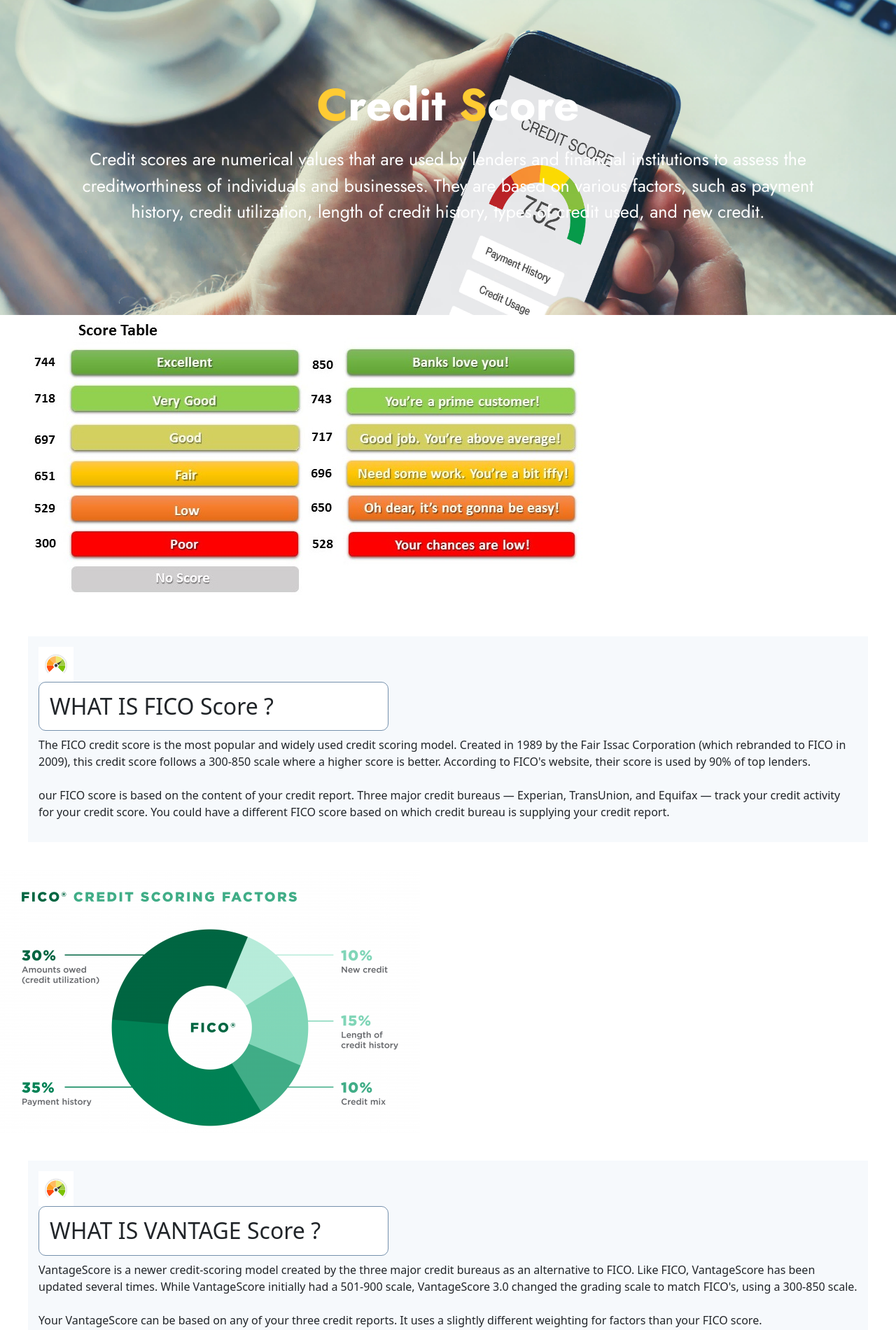
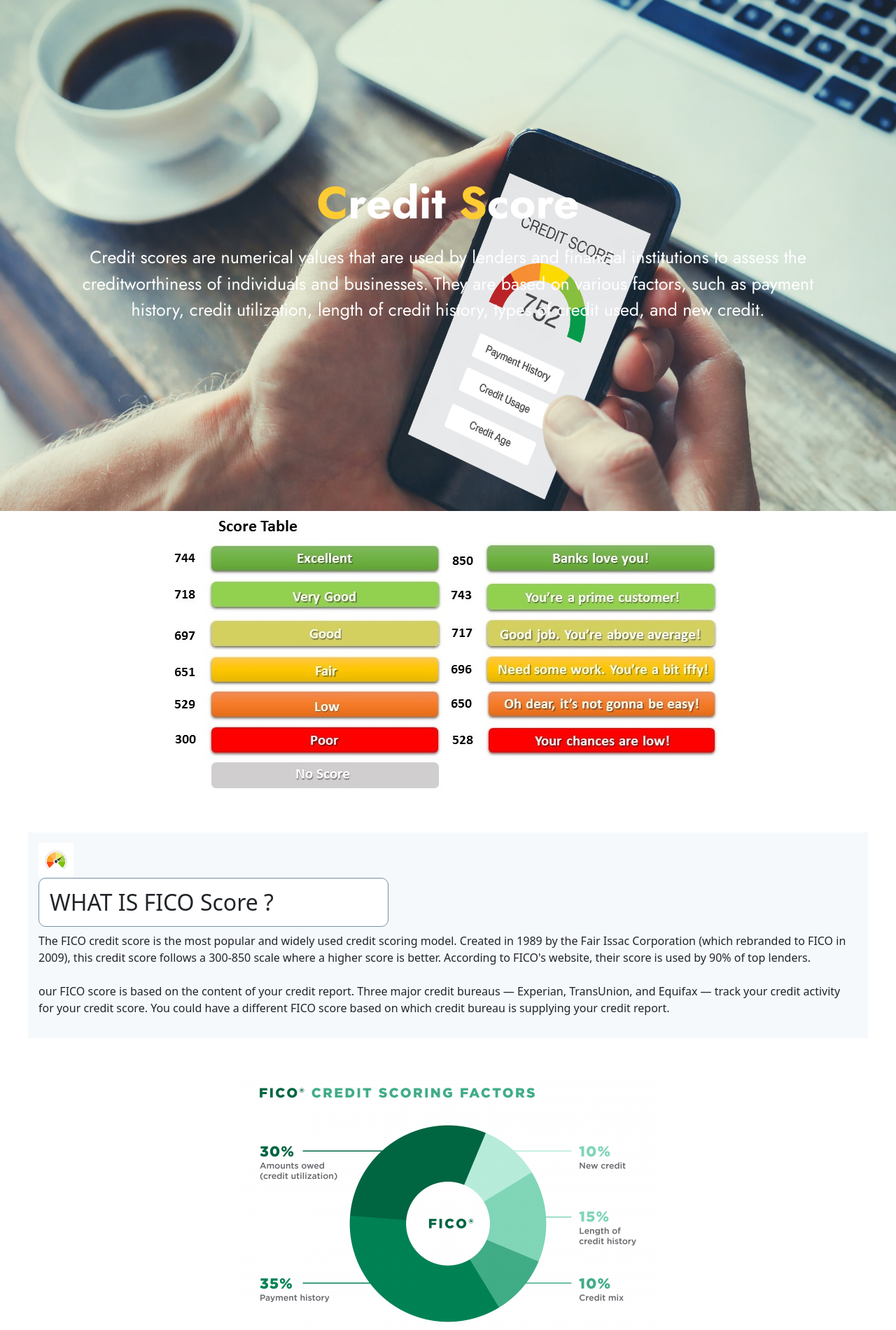
Before and after one commit to KRenHong/FiNANCE, a PHP site: page /credit.php in a window 1280 px wide. Shown: the part 72-1972 px from the top of the page at 70% size. Run offline with PHP 8.4, Linux system fonts and the light colour scheme; some libraries are stand-ins or nearby versions.

Commit message:
merge with master

```diff
--- a/components/credit/credit.inc.css
+++ b/components/credit/credit.inc.css
@@ -1,16 +1,11 @@
 #hero {
     width: 100%;
     height: calc(100vh - 70px);
-    max-height: 450px;
+    max-height: 1000px;
     background-color: rgba(9, 9, 9, 0.8);
     overflow: hidden;
     position: relative;
   }
-
-  .carousel-item active{
-    max-width: 1200px;
-  }
-
 
   .body .container {
     max-width: 1200px;
@@ -19,9 +14,10 @@
     padding: 15px;
   }
 
-  .body .img{
-    display: grid;
-    place-items: center;
+  .body .imgMain{
+    display: block;
+    margin-left: auto;
+    margin-right: auto;
   }
 
   .body .container img{
--- a/components/credit/credit.inc.php
+++ b/components/credit/credit.inc.php
@@ -28,7 +28,7 @@
 
         <!-- Slide 2 -->
     <section class="body">
-    <img src="img/score table.jpg">
+    <img src="img/score table.jpg" class="imgMain">
         <div class="container">
             <img src="img/credit-logo.png">
             <h2 id="contentTitle" >WHAT IS FICO Score ? </h2>
@@ -40,7 +40,7 @@
             </div>
         </div>
 
-        <img src="img/fico.png">
+        <img src="img/fico.png" class="imgMain">
 
         <div class="container2">
         <img src="img/credit-logo.png">
@@ -52,6 +52,6 @@
             </div>
         </div>
 
-        <img src="img/vantage.png">
+        <img src="img/vantage.png" class="imgMain">
 
     </section>
```
